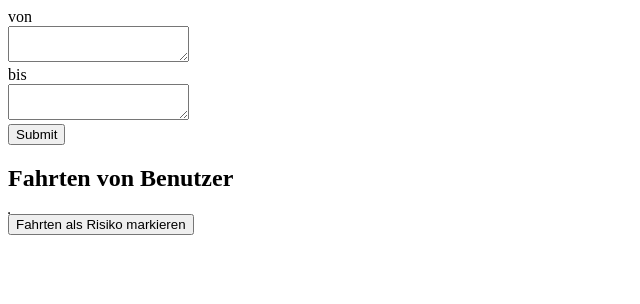
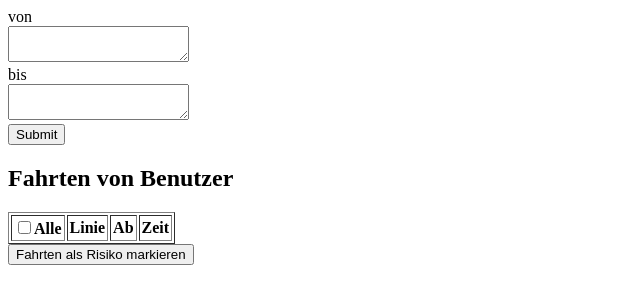
Before and after one commit to BackyTabba/geosoft1-abschlussprojekt, a website: page src/html/arzt/arztNutzerfahrten.html in a window 1280 px wide. Shown: the whole page, without its empty margins (0-640 px from the left). Drawn offline with Linux system fonts and the light colour scheme.

Commit message:
Update arztNutzerfahrten.html

```diff
--- a/src/html/arzt/arztNutzerfahrten.html
+++ b/src/html/arzt/arztNutzerfahrten.html
@@ -20,6 +20,12 @@
     <thead>
     </thead>
     <tbody>
+        <tr>
+            <th><input type="checkbox">Alle</th>
+            <th>Linie</th>
+            <th>Ab</th>
+            <th>Zeit</th>
+        </tr>
     </tbody>
     </table>
 </div>
```
